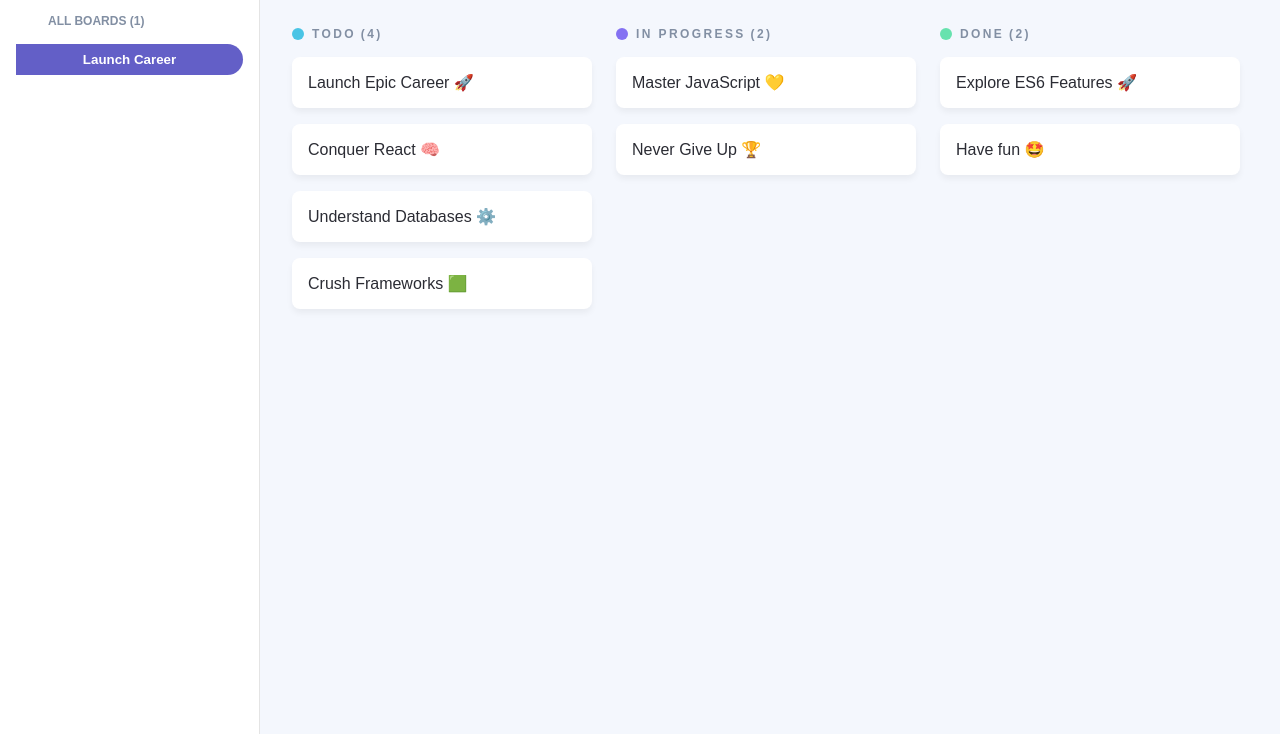
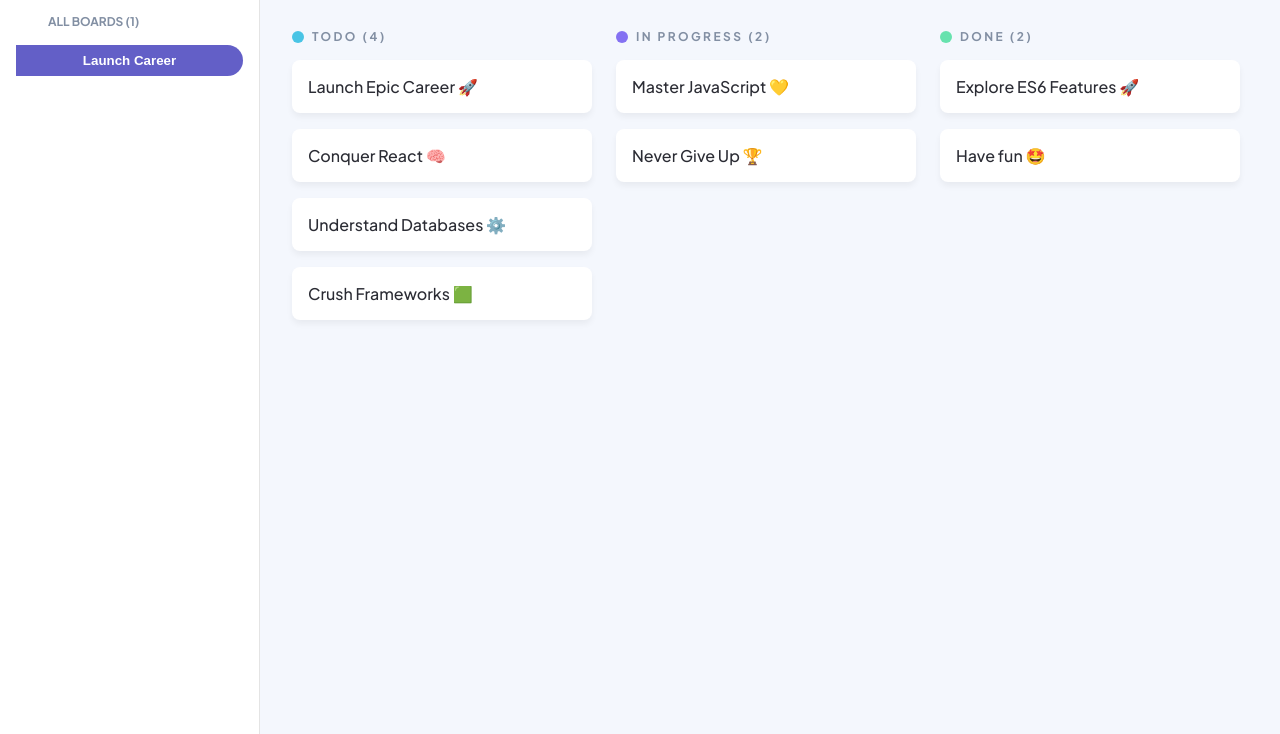
Before and after one commit to VanessaDa/VANBAA25089_PTO2502_GroupA_VanessaBaart_JSL01-2025, a plain HTML site: page index.html in a window 1280 px wide. Shown: the part 66-800 px from the top of the page. Drawn offline with Linux system fonts and the light colour scheme.

Commit message:
Added Google Fonts for Plus Jakarta Sans

```diff
--- a/index.html
+++ b/index.html
@@ -5,6 +5,7 @@
     <meta name="viewport" content="width=device-width, initial-scale=1.0" />
     <title>Kanban Board | Launch Career</title>
     <link rel="icon" type="image/svg+xml" href="assets/favicon.svg" />
+    <link href="https://fonts.googleapis.com/css2?family=Plus+Jakarta+Sans:wght@400;500;700&display=swap" rel="stylesheet">
     <link rel="stylesheet" href="styles.css" />
   </head>
     <body>
```
